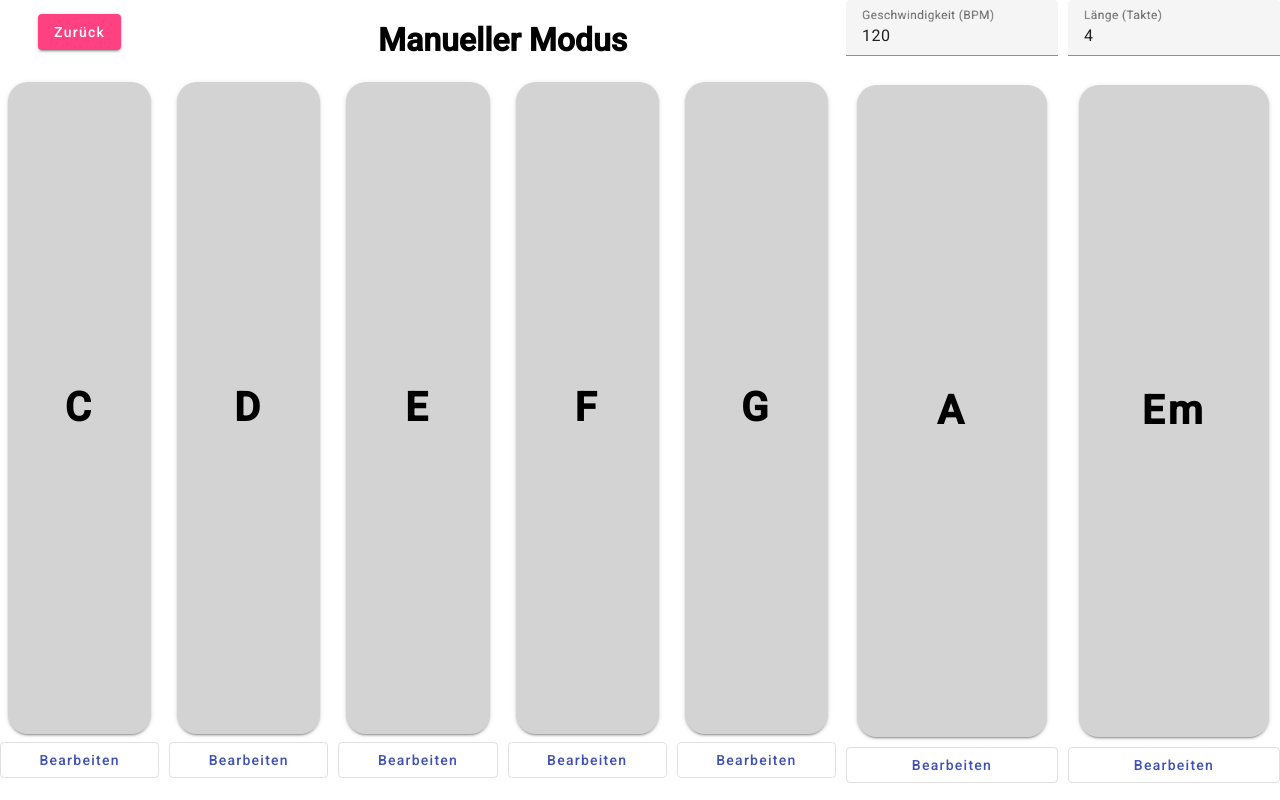
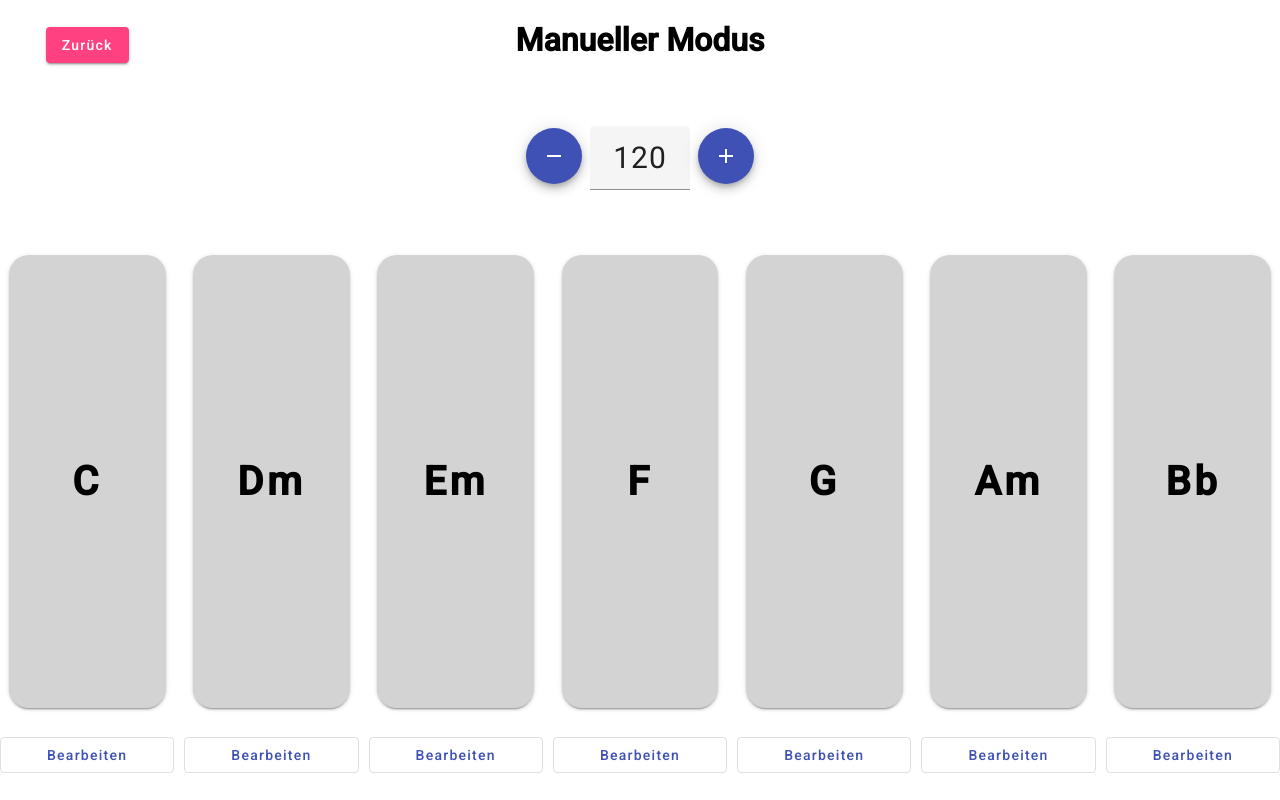
Before and after one commit to JayReturns/ChordMachineDev, an Angular app: page /manual in a window 1280 px wide. Built offline with nearby package versions, Linux system fonts and the light colour scheme.

Commit message:
Removed length from manual mode, added number-input

```diff
--- /dev/null
+++ b/src/app/components/number-input/number-input.component.html
@@ -0,0 +1,14 @@
+<div class="number">
+<!--  <span class="minus" (click)="minus()">-</span>-->
+  <button mat-fab color="primary" (click)="minus()">
+    <mat-icon>remove</mat-icon>
+  </button>
+<!--  <input type="text" [value]="initialValue"/>-->
+  <mat-form-field class="input">
+    <input matInput type="number" [value]="initialValue.toString()" (change)="inputChanged($event)">
+  </mat-form-field>
+<!--  <span class="plus" (click)="plus()">+</span>-->
+  <button mat-fab color="primary" (click)="plus()">
+    <mat-icon>add</mat-icon>
+  </button>
+</div>
--- /dev/null
+++ b/src/app/components/number-input/number-input.component.scss
@@ -0,0 +1,59 @@
+$height: 50px;
+
+span {
+  cursor:pointer;
+}
+
+//.number{
+//  margin:100px;
+//}
+
+.minus, .plus{
+  width:20px;
+  height: $height * 0.75;
+  background:#f2f2f2;
+  border-radius:4px;
+  padding:8px 5px 8px 5px;
+  margin: auto 5px auto 5px;
+  border:1px solid #ddd;
+  display: inline-block;
+  vertical-align: middle;
+}
+
+.input {
+  font-size: 30px;
+  line-height: 32px;
+  font-weight: 400;
+  margin: auto 8px auto 8px;
+}
+
+input {
+  text-align: center;
+}
+
+//input {
+//  //height: $height;
+//  width: 100px !important;
+//  text-align: center;
+//  font-size: 36px;
+//  border: 1px solid #ddd;
+//  border-radius: 4px;
+//  display: inline-block;
+//  vertical-align: middle;
+//}
+
+/* Chrome, Safari, Edge, Opera */
+input::-webkit-outer-spin-button,
+input::-webkit-inner-spin-button {
+  -webkit-appearance: none;
+  margin: 0;
+}
+
+/* Firefox */
+input[type=number] {
+  -moz-appearance: textfield;
+}
+
+::ng-deep .input {
+  width: 100px;
+}
--- /dev/null
+++ b/src/app/components/number-input/number-input.component.ts
@@ -0,0 +1,28 @@
+import {Component, Input} from '@angular/core';
+import {Output, EventEmitter } from "@angular/core";
+
+@Component({
+  selector: 'number-input',
+  templateUrl: './number-input.component.html',
+  styleUrls: ['./number-input.component.scss']
+})
+export class NumberInputComponent {
+
+  @Input() initialValue = 0;
+  @Output() number = new EventEmitter<number>();
+
+  minus() {
+    this.initialValue--;
+    this.number.emit(this.initialValue);
+  }
+
+  plus() {
+    this.initialValue++;
+    this.number.emit(this.initialValue);
+  }
+
+  inputChanged($event: any) {
+    this.number.emit($event.target.value);
+  }
+
+}
--- a/src/app/services/chord.service.ts
+++ b/src/app/services/chord.service.ts
@@ -12,8 +12,8 @@ export class ChordService {
 
   constructor(private http: HttpClient) { }
 
-  sendChord(chord: Chord, length: number, bpm: number) {
-    return this.http.post(`${this.baseUrl}`, {chord, length, bpm})
+  sendChord(chord: Chord, bpm: number, length?: number) {
+    return this.http.post(`${this.baseUrl}`, {chord: chord, length: length ?? 0, bpm: bpm})
       .pipe(
         catchError((err) => {
           console.log(err);
--- a/src/app/views/manual/manual.component.html
+++ b/src/app/views/manual/manual.component.html
@@ -6,24 +6,15 @@
     <button mat-raised-button color="accent" (click)="back()">Zurück</button>
   </div>
   <div class="BPM">
-    <mat-form-field color="accent">
-      <mat-label>Geschwindigkeit (BPM)</mat-label>
-      <input matInput placeholder="BPM" type="number" [formControl]="bpmControl" min="1" inputmode="numeric">
-    </mat-form-field>
-  </div>
-  <div class="Length">
-    <mat-form-field color="accent">
-      <mat-label>Länge (Takte)</mat-label>
-      <input matInput placeholder="Länge" type="number" min="1" step="1" [formControl]="lengthControl" inputmode="numeric">
-    </mat-form-field>
+    <number-input [initialValue]="bpm" (number)="bpmChanged($event)"></number-input>
   </div>
 
-  <div *ngFor="let chord of chords; index as i">
-    <div class="Chord{{i}}">
+  <ng-container *ngFor="let chord of chords; index as i">
+    <div class="Chord{{i + 1}}">
       <button mat-raised-button (click)="playChord(chord)">{{chord}}</button>
     </div>
-    <div class="Edit{{i}}">
+    <div class="Edit{{i + 1}}">
       <button mat-stroked-button color="primary">Bearbeiten</button>
     </div>
-  </div>
+  </ng-container>
 </div>
--- a/src/app/views/manual/manual.component.scss
+++ b/src/app/views/manual/manual.component.scss
@@ -1,11 +1,11 @@
 .container {  display: grid;
   grid-template-columns: repeat(7, 1fr);
-  /*grid-template-rows: 457.5% 0.9fr 50%; */
-  grid-template-rows: 4em auto 4em;
+  grid-template-rows: 0.2fr 0.3fr 1fr 0.2fr;
   gap: 10px 10px;
   grid-auto-flow: row;
   grid-template-areas:
-    "Back Title Title Title Title BPM Length"
+    "Back Title Title Title Title Title ."
+    ". . BPM BPM BPM . ."
     "Chord1 Chord2 Chord3 Chord4 Chord5 Chord6 Chord7"
     "Edit1 Edit2 Edit3 Edit4 Edit5 Edit6 Edit7";
   min-height: 100vh;
@@ -21,10 +21,6 @@
   display: flex;
   justify-content: center;
   align-items: center;
-}
-
-.Length {
-  grid-area: Length;
 }
 
 [class^="Chord"] {
@@ -57,6 +53,8 @@
 }
 
 .BPM {
+  justify-self: center;
+  align-self: center;
   grid-area: BPM;
 }
 
--- a/src/app/views/manual/manual.component.ts
+++ b/src/app/views/manual/manual.component.ts
@@ -2,7 +2,6 @@ import {Component} from '@angular/core';
 import {Location} from "@angular/common";
 import {ChordService} from "../../services/chord.service";
 import {Chord} from "../../models/Chord";
-import {FormControl} from "@angular/forms";
 
 @Component({
   selector: 'manual',
@@ -12,18 +11,17 @@ import {FormControl} from "@angular/forms";
 export class ManualComponent {
 
   chords: Chord[] = [];
-  bpmControl = new FormControl<number>(120);
-  lengthControl = new FormControl<number>(4);
+  bpm: number = 120;
 
   constructor(private location: Location, private chordService: ChordService) {
     this.chords = [
       Chord.C,
-      Chord.D,
-      Chord.E,
+      Chord.Dm,
+      Chord.Em,
       Chord.F,
       Chord.G,
-      Chord.A,
-      Chord.Em
+      Chord.Am,
+      Chord.Bb
     ]
   }
 
@@ -32,9 +30,12 @@ export class ManualComponent {
   }
 
   playChord(chord: Chord) {
-    this.chordService.sendChord(chord, 1, 120).subscribe((res) => {
+    this.chordService.sendChord(chord, 120).subscribe((res) => {
       console.log(res);
     });
   }
 
+  bpmChanged($event: number) {
+    this.bpm = $event;
+  }
 }
```
Also changed, not shown: src/app/views/manual/manual.module.ts (+8 -3 lines), 1 other file (tests, documents, lock files or other folders).
